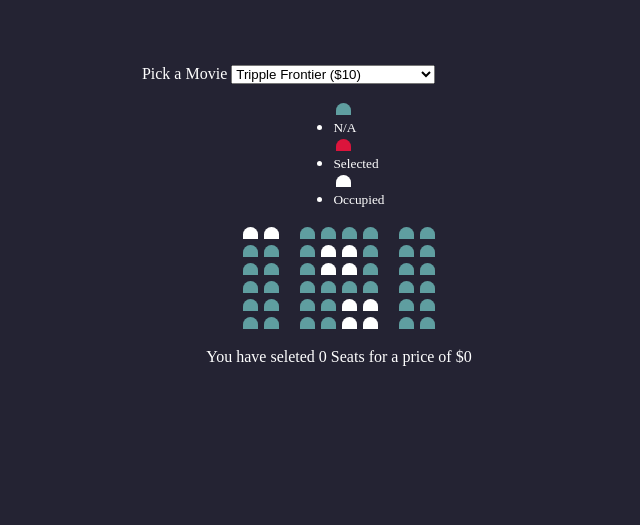
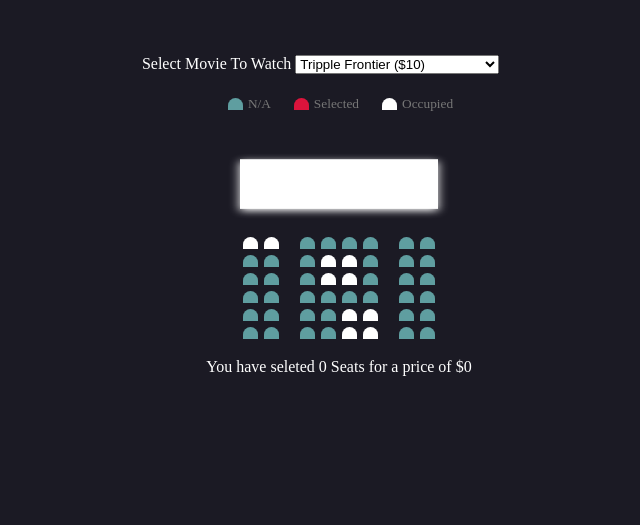
Before and after one commit to EzikeChris/KangaroBooking, a plain HTML site: page index.html in a window 1280 px wide. Shown: the part 275-800 px from the top of the page, without its empty margins (301-941 px from the left). Drawn offline with Linux system fonts and the light colour scheme.

Commit message:
Second Commit

```diff
--- a/index.html
+++ b/index.html
@@ -10,7 +10,7 @@
 
 <div class="container">
         <h1>KangaroBooking</h1>
-    <label>Pick a Movie</label>
+    <label>Select Movie To Watch</label>
     <select id="movie">
         <option value="10">Tripple Frontier ($10)</option>
         <option value="12">Death Star ($12)</option>
--- a/main.css
+++ b/main.css
@@ -5,7 +5,7 @@
 }
 
 body {
-    background-color: #242333;
+    background-color: #1b1a24;
     color: #fff;
     display: flex;
     flex-direction: column;
@@ -74,6 +74,39 @@ h1 {
     transform: scale(1);
 }
 
+.showcase {
+    background: rgba(206, 16, 16, 0);
+    padding: 5px 10px;
+    border-radius: 5px;
+    color: #777;
+    list-style-type: none;
+    display: flex;
+    justify-content: space-between;
+}
+
+.showcase li {
+    display: flex;
+    align-items: center;
+    justify-content: center;
+    margin: 0 10px;
+
+}
+
+.showcase li small {
+    margin-left: 2px;
+}
+
 .row {
 display: flex;
 }
+
+
+.screen {
+    background-color: white;
+    height: 70px;
+    width: 100%;
+    margin: 15px 0;
+    transform: rotateX(-45deg);
+    box-shadow: 0 3px 10px white;
+
+}
```
